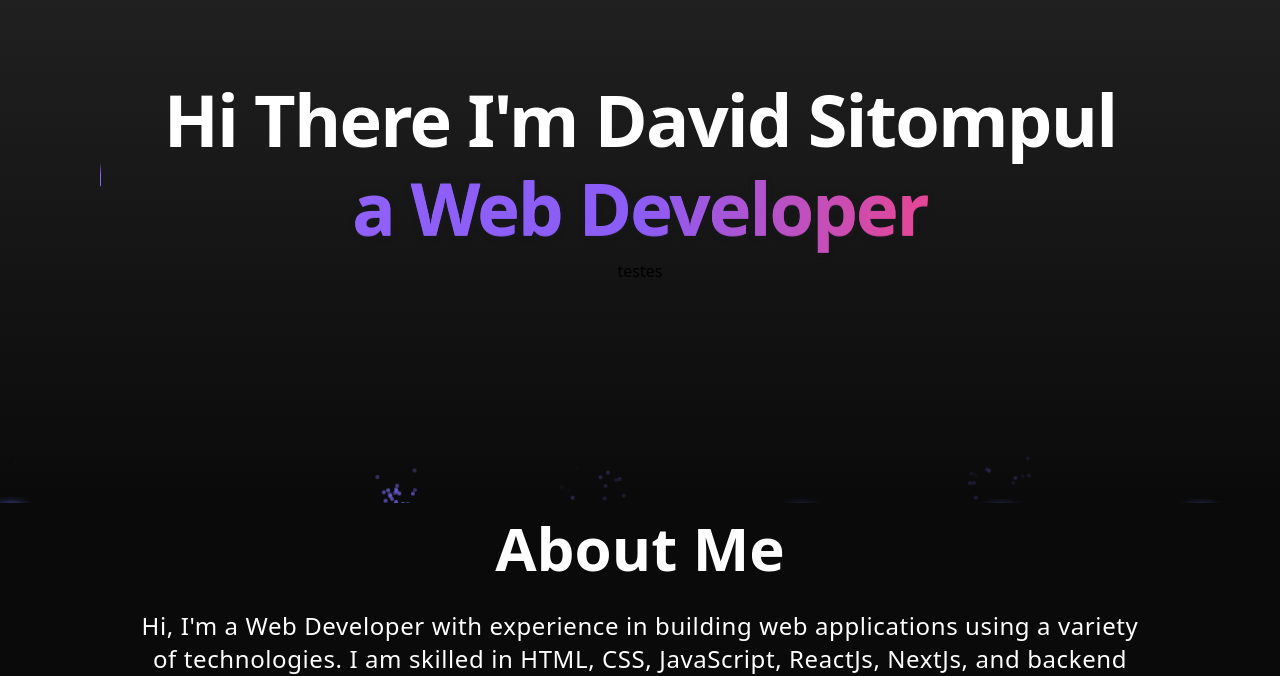
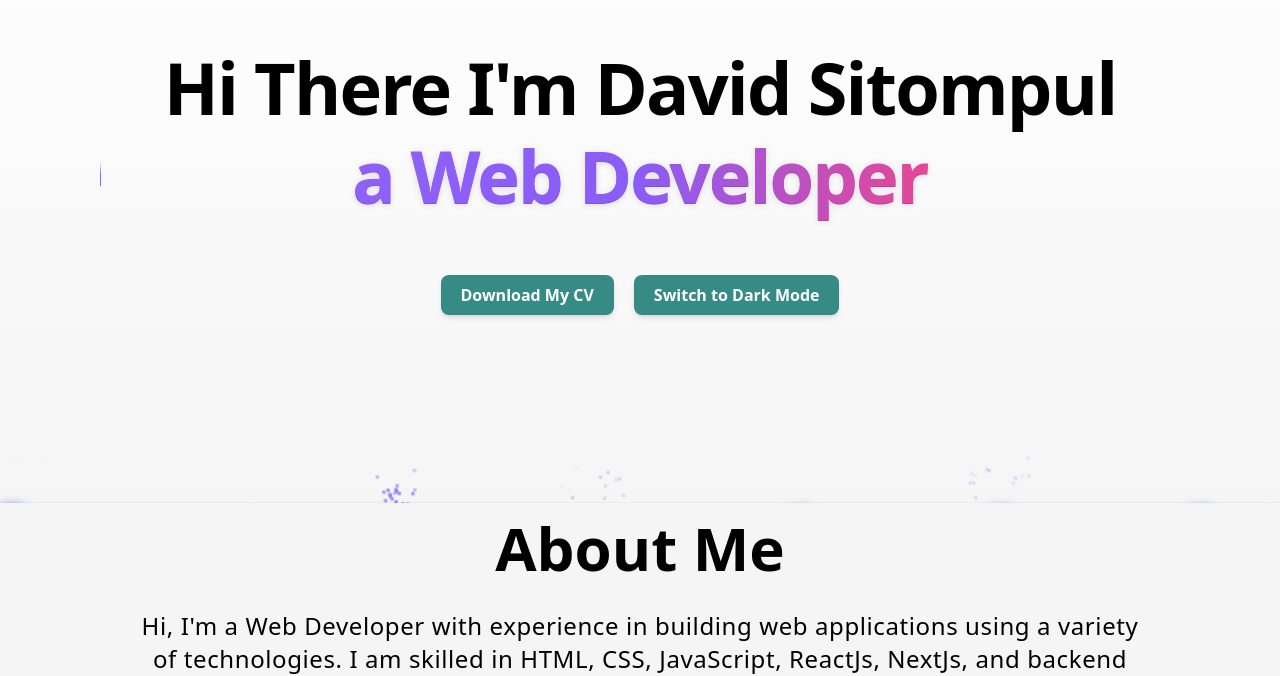
Before and after one commit to H2Vid/portfolio2024, a Next.js app: page / in a window 1280 px wide. Shown: the part 137-813 px from the top of the page. Built offline with nearby package versions, Linux system fonts and the light colour scheme.

Commit message:
membuat button donwload cv dan button darkmode

```diff
--- a/src/components/heroSection/HeroSection.jsx
+++ b/src/components/heroSection/HeroSection.jsx
@@ -1,7 +1,35 @@
-import React from "react"
+"use client"
+import React, { useState, useEffect } from "react"
 import { BackgroundBeamsWithCollision } from "../ui/background-beams-with-collision"
+import Link from "next/link"
 
 const HeroSection = () => {
+  // Cek apakah ada preferensi mode yang tersimpan di localStorage
+  const [darkMode, setDarkMode] = useState(false)
+
+  useEffect(() => {
+    const savedMode = localStorage.getItem("darkMode")
+    if (savedMode === "true") {
+      setDarkMode(true)
+      document.documentElement.classList.add("dark")
+    } else {
+      setDarkMode(false)
+      document.documentElement.classList.remove("dark")
+    }
+  }, [])
+
+  const toggleDarkMode = () => {
+    const newMode = !darkMode
+    setDarkMode(newMode)
+    localStorage.setItem("darkMode", newMode.toString())
+
+    if (newMode) {
+      document.documentElement.classList.add("dark")
+    } else {
+      document.documentElement.classList.remove("dark")
+    }
+  }
+
   return (
     <BackgroundBeamsWithCollision>
       <div className="flex flex-col items-center justify-center">
@@ -16,9 +44,13 @@ const HeroSection = () => {
             </div>
           </div>
         </h1>
-        <div>
-          <button>tes</button>
-          <button>tes</button>
+        <div className="flex space-x-5 justify-center">
+          <a href="/cv/DAVID SITOMPUL-CV.pdf" download={true}>
+            <button className="bg-[#368B85] px-5 py-2 mt-6 lg:mt-12 rounded-lg shadow-md text-white font-semibold">Download My CV</button>
+          </a>
+          <button onClick={toggleDarkMode} className="bg-[#368B85] px-5 py-2 mt-6 lg:mt-12 rounded-lg shadow-md text-white font-semibold">
+            {darkMode ? "Switch to Light Mode" : "Switch to Dark Mode"}
+          </button>
         </div>
       </div>
     </BackgroundBeamsWithCollision>
```
Also changed, not shown: 1 other file (tests, documents, lock files or other folders).
